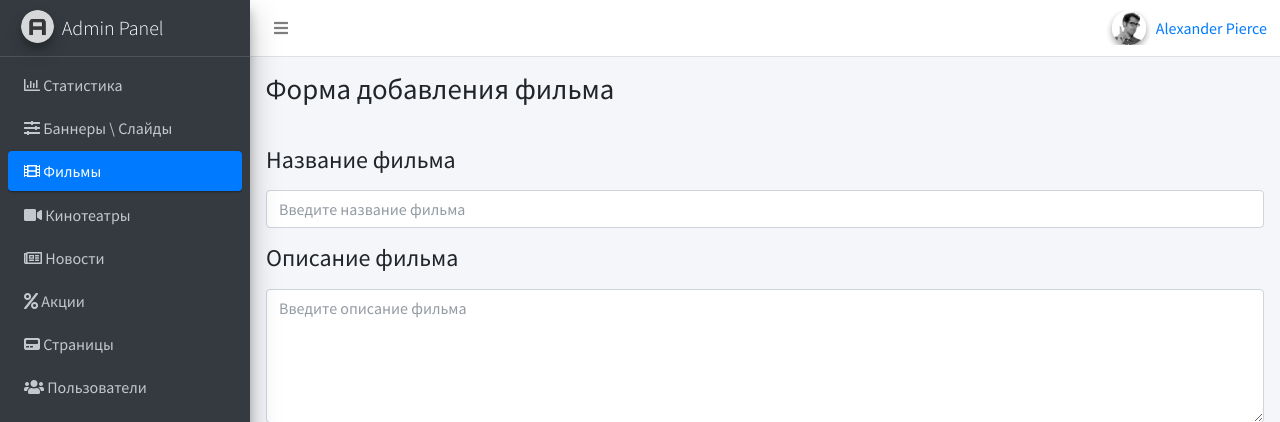
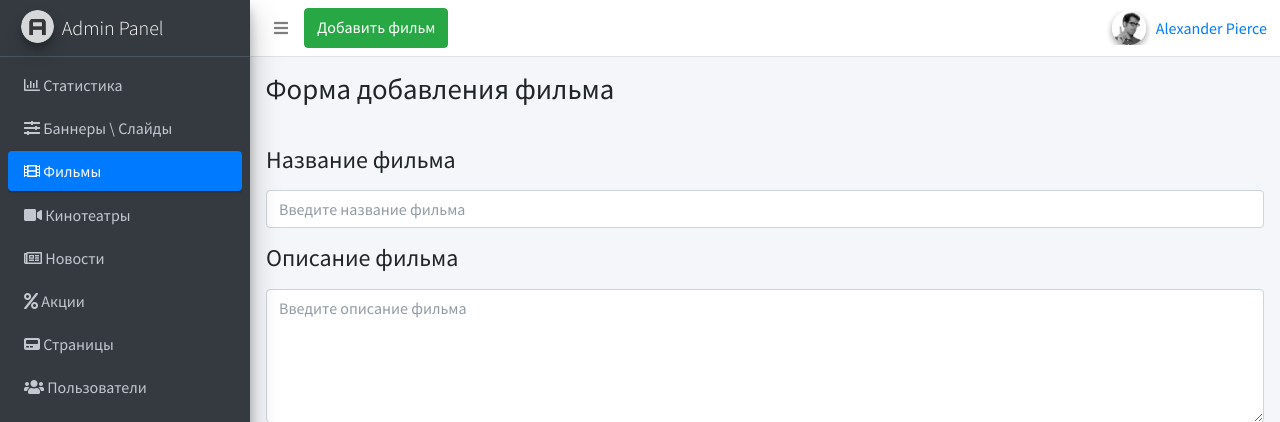
Before and after one commit to alechries/kino-cms, a Django app: page /adminLte/film/form in a window 1280 px wide. Shown: the top 422 px of the page. Run offline with Django 3.2, Linux system fonts and the light colour scheme; some libraries are stand-ins or nearby versions.

Commit message:
add submit button on film form

```diff
--- a/KinoSite/KinoSite/templates/adminLte/base.html
+++ b/KinoSite/KinoSite/templates/adminLte/base.html
@@ -28,6 +28,8 @@ scratch. This page gets rid of all links and provides the needed markup only.
       <li class="nav-item">
         <a class="nav-link" data-widget="pushmenu" href="#" role="button"><i class="fas fa-bars"></i></a>
       </li>
+      {% block navbar_item %}
+      {% endblock %}
       <!--
       <li class="nav-item d-none d-sm-inline-block">
         <a href="#" class="nav-link">Home</a>
--- a/KinoSite/KinoSite/templates/adminLte/film/film_form.html
+++ b/KinoSite/KinoSite/templates/adminLte/film/film_form.html
@@ -8,6 +8,9 @@
               </p>
         </a>
     </li>
+{% endblock %}
+{% block navbar_item %}
+<a class="btn btn-success" href="{% url 'film_form' %}">Добавить фильм</a>
 {% endblock %}
 {% block content_title %}
     <h1 class="m-0">Форма добавления фильма</h1>
@@ -83,7 +86,7 @@
                         {{ form.first_night }}
                     </div>
                     <div class="container my-5">
-                        <a class="btn btn-success" type="submit">Сохранить</a>
+                        <button class="btn btn-success" type="submit">Сохранить</button>
                         <a class="btn btn-danger" href="#" role="button">Отмена</a>
                     </div>
                 </form>
```
